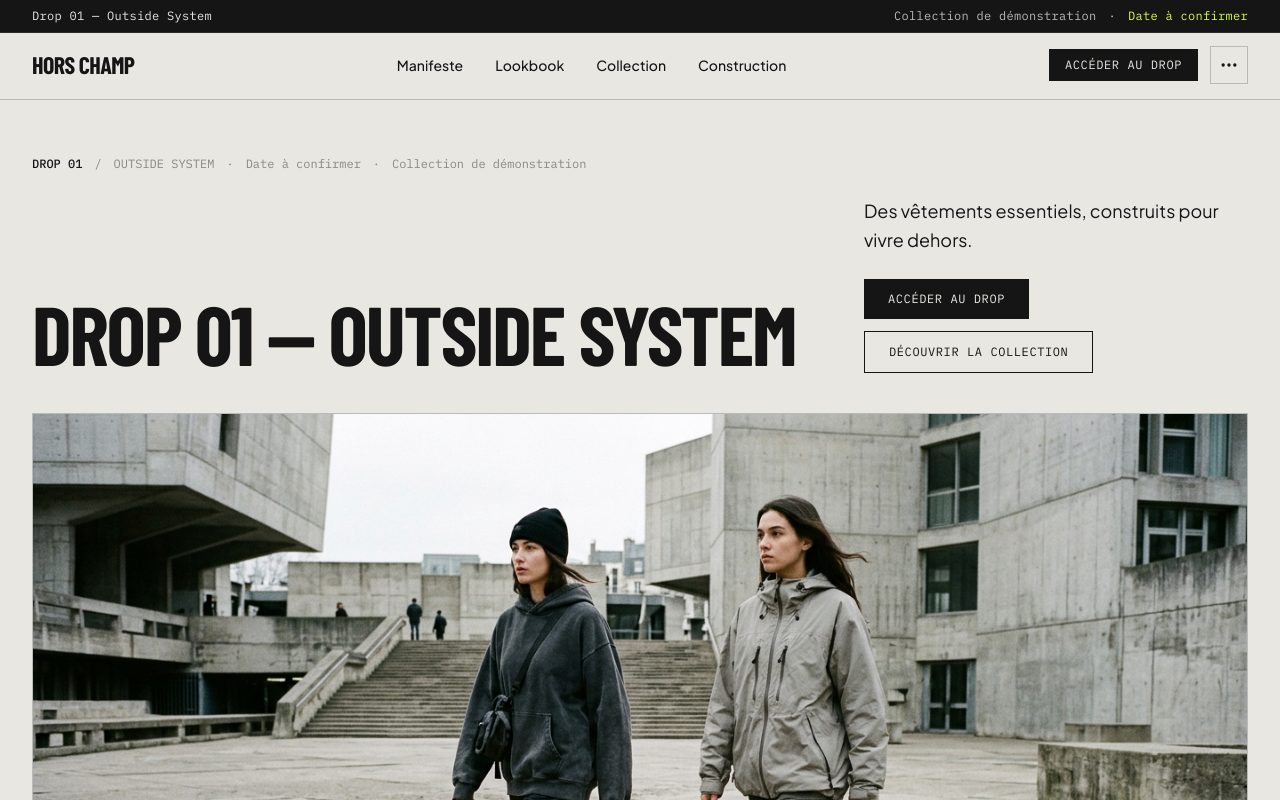
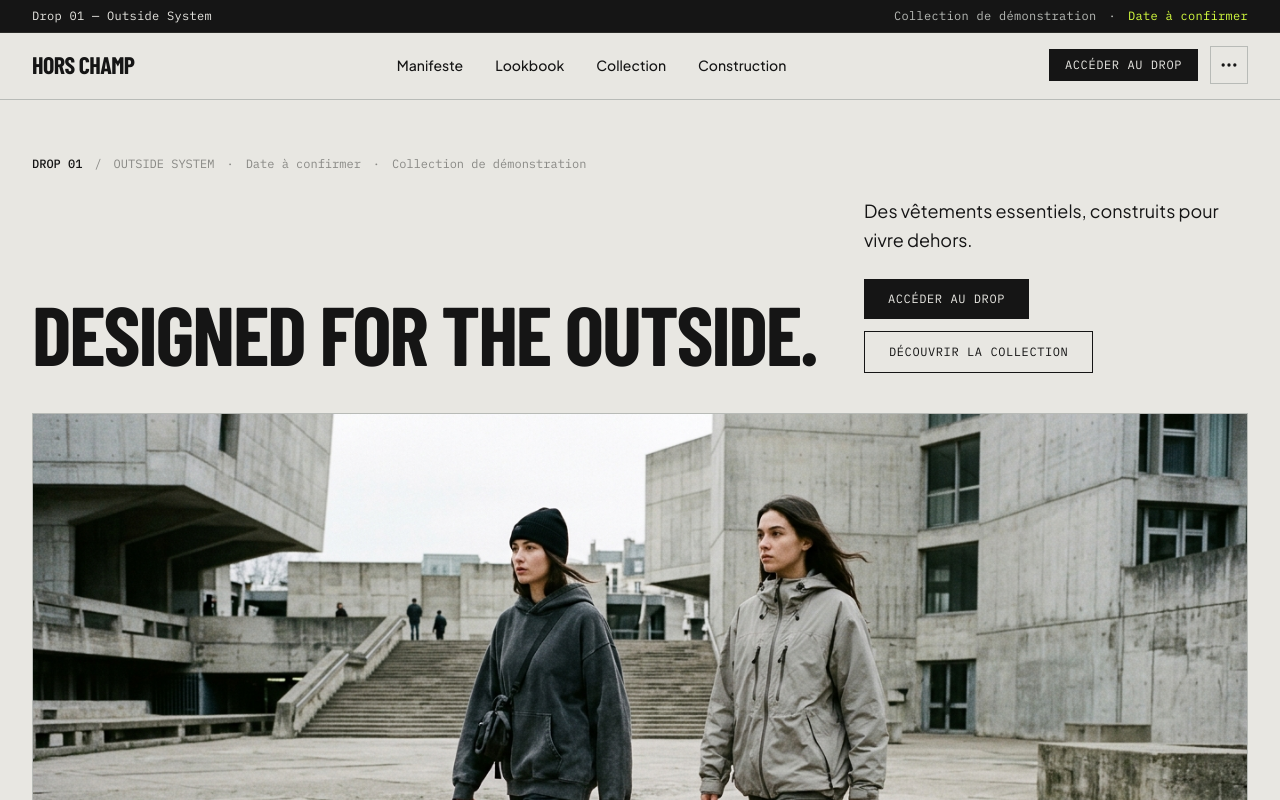
Before and after one commit to mPelerin/hors-champ-drop-02, a React (Vite) app: page / in a window 1280 px wide. Shown: the top 800 px of the page. Built offline with nearby package versions, Linux system fonts and the light colour scheme.

Commit message:
ui: update drop subtitle
Replace dynamic content with "Designed for the outside" to better align with the brand identity.

```diff
--- a/src/App.tsx
+++ b/src/App.tsx
@@ -639,7 +639,7 @@ export default function App() {
                     className="font-display font-bold uppercase tracking-tight text-[#151515] dark:text-[#E8E7E2] leading-[0.94]"
                     style={{ fontSize: 'clamp(3rem, 6.5vw, 5.5rem)', textWrap: 'balance' }}
                   >
-                    {content.drop.code} — {content.drop.subtitle}
+                    Designed for the outside.
                   </h1>
                 </motion.div>
 
```
